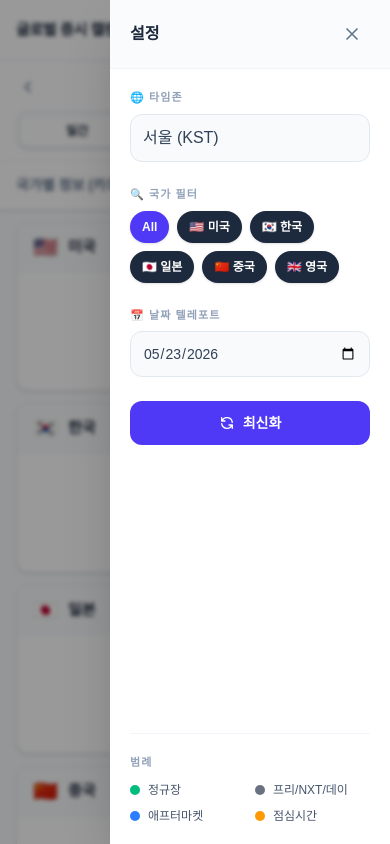
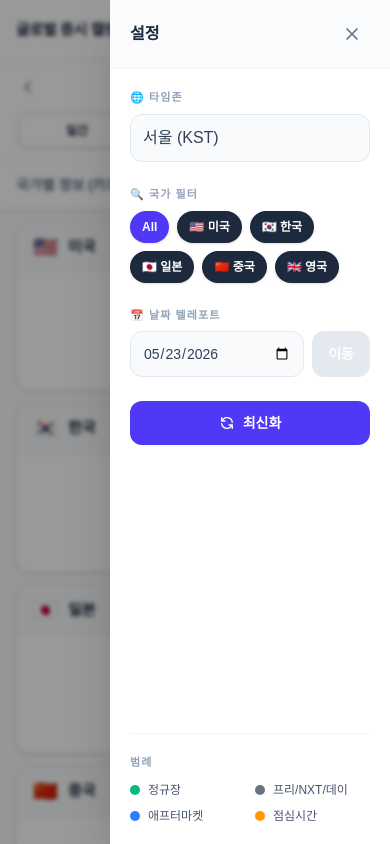
Before and after one commit to pseudo-emotional/ProjectTrading, a Next.js app: page / in a window 390 px wide. Both pictures are taken after a click on the button 360 px from the left and 30 px from the top of the page. Shown: the top 844 px of the page. Built offline with nearby package versions, Linux system fonts and the light colour scheme.

Commit message:
feat(mobile): add explicit teleport button in more menu

```diff
--- a/src/components/MobileMarketView.tsx
+++ b/src/components/MobileMarketView.tsx
@@ -49,6 +49,12 @@ export default function MobileMarketView({
   const [dayViewMode, setDayViewMode] = useState<"card" | "timeline">("card");
   const [showMoreMenu, setShowMoreMenu] = useState(false);
   const [holidayPopover, setHolidayPopover] = useState<string | null>(null); // yyyy-MM-dd or null
+  const [teleportDate, setTeleportDate] = useState<string>("");
+
+  const closeMoreMenu = () => {
+    setShowMoreMenu(false);
+    setTeleportDate("");
+  };
 
   const isTimeline = viewMode === "day" && dayViewMode === "timeline";
 
@@ -392,11 +398,11 @@ export default function MobileMarketView({
     if (!showMoreMenu) return null;
     return (
       <>
-        <div className="fixed inset-0 bg-black/40 backdrop-blur-[2px] z-[100] mobile-menu-backdrop" onClick={() => setShowMoreMenu(false)} />
+        <div className="fixed inset-0 bg-black/40 backdrop-blur-[2px] z-[100] mobile-menu-backdrop" onClick={closeMoreMenu} />
         <div className="fixed top-0 right-0 h-full w-[280px] bg-white shadow-2xl z-[101] flex flex-col mobile-menu-panel">
           <div className="flex items-center justify-between px-5 py-4 border-b border-slate-100 bg-slate-50/80">
             <h2 className="font-bold text-slate-800 text-base">설정</h2>
-            <button onClick={() => setShowMoreMenu(false)} className="p-2 rounded-lg hover:bg-slate-200 transition-colors">
+            <button onClick={closeMoreMenu} className="p-2 rounded-lg hover:bg-slate-200 transition-colors">
               <svg className="w-5 h-5 text-slate-500" fill="none" stroke="currentColor" viewBox="0 0 24 24"><path strokeLinecap="round" strokeLinejoin="round" strokeWidth="2" d="M6 18L18 6M6 6l12 12" /></svg>
             </button>
           </div>
@@ -426,12 +432,31 @@ export default function MobileMarketView({
             {/* 날짜 텔레포트 */}
             <section>
               <label className="text-[11px] font-bold text-slate-400 uppercase tracking-widest mb-2 block">📅 날짜 텔레포트</label>
-              <input type="date" value={format(currentDate, "yyyy-MM-dd")} onChange={e => { if (e.target.value) { setCurrentDate(new Date(e.target.value + "T00:00:00")); setViewMode("day"); setShowMoreMenu(false); } }}
-                className="w-full bg-slate-50 border border-slate-200 rounded-xl px-3 py-3 text-sm font-medium text-slate-700 outline-none" />
+              <div className="flex gap-2">
+                <input
+                  type="date"
+                  value={teleportDate || format(currentDate, "yyyy-MM-dd")}
+                  onChange={e => setTeleportDate(e.target.value)}
+                  className="flex-1 bg-slate-50 border border-slate-200 rounded-xl px-3 py-3 text-sm font-medium text-slate-700 outline-none min-w-0"
+                />
+                <button
+                  onClick={() => {
+                    if (teleportDate) {
+                      setCurrentDate(new Date(teleportDate + "T00:00:00"));
+                      setViewMode("day");
+                      closeMoreMenu();
+                    }
+                  }}
+                  disabled={!teleportDate || teleportDate === format(currentDate, "yyyy-MM-dd")}
+                  className="bg-indigo-600 text-white px-4 py-3 rounded-xl font-bold text-sm disabled:opacity-50 disabled:bg-slate-300 transition-colors whitespace-nowrap"
+                >
+                  이동
+                </button>
+              </div>
             </section>
             {/* 최신화 */}
             <section>
-              <button onClick={() => { onRefresh(); setShowMoreMenu(false); }} disabled={isRefreshing}
+              <button onClick={() => { onRefresh(); closeMoreMenu(); }} disabled={isRefreshing}
                 className="w-full flex items-center justify-center gap-2 bg-indigo-600 hover:bg-indigo-700 active:bg-indigo-800 text-white px-4 py-3 rounded-xl font-semibold text-sm disabled:opacity-60">
                 <svg className={`w-4 h-4 ${isRefreshing ? "animate-spin" : ""}`} fill="none" stroke="currentColor" viewBox="0 0 24 24"><path strokeLinecap="round" strokeLinejoin="round" strokeWidth="2" d="M4 4v5h.582m15.356 2A8.001 8.001 0 004.582 9m0 0H9m11 11v-5h-.581m0 0a8.003 8.003 0 01-15.357-2m15.357 2H15" /></svg>
                 {isRefreshing ? "동기화 중..." : "최신화"}
```
